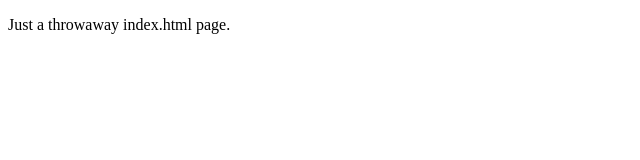
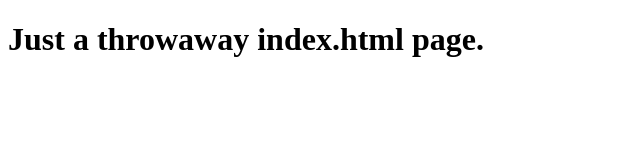
Before and after one commit to zzboncak/learn-github, a plain HTML site: page index.html in a window 1280 px wide. Shown: the whole page, without its empty margins (0-640 px from the left). Drawn offline with Linux system fonts and the light colour scheme.

Commit message:
added requested changes for pr

```diff
--- a/index.html
+++ b/index.html
@@ -1,9 +1,9 @@
 <!DOCTYPE html>
-<html>
+<html lang="en">
 <head>
   <title>Learn GitHub</title>
 </head>
 <body>
-  <p>Just a throwaway index.html page.</p>
+  <h1>Just a throwaway index.html page.</h1>
 </body>
 </html>
```
